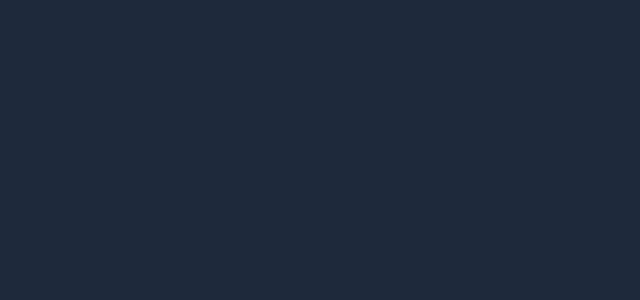
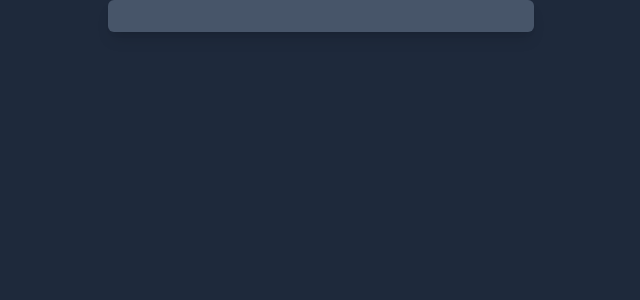
Before and after one commit to neel1996/saul, a React (Vite) app in the folder ui/: page /login in a window 1280 px wide. Shown: the top 300 px of the page, without its empty margins (319-959 px from the left). Built offline with nearby package versions, Linux system fonts and the light colour scheme.

Commit message:
Add router setup

```diff
--- a/ui/index.html
+++ b/ui/index.html
@@ -9,6 +9,6 @@
     </head>
     <body class="bg-slate-800">
         <div id="root"></div>
-        <script type="module" src="/src/main.jsx"></script>
+        <script type="module" src="./src/main.jsx"></script>
     </body>
 </html>
--- a/ui/src/App.jsx
+++ b/ui/src/App.jsx
@@ -1,5 +1,12 @@
+import { RouterProvider } from "react-router-dom";
+import { router } from "./Routes";
+
 function App() {
-    return <div className="bg-slate-800"></div>;
+    return (
+        <div className="bg-slate-800">
+            <RouterProvider router={router}></RouterProvider>
+        </div>
+    );
 }
 
 export default App;
--- /dev/null
+++ b/ui/src/Routes.js
@@ -0,0 +1,10 @@
+import {
+    Route,
+    createBrowserRouter,
+    createRoutesFromElements,
+} from "react-router-dom";
+import Login from "./pages/Login";
+
+export const router = createBrowserRouter(
+    createRoutesFromElements(<Route path="/login" element={<Login />} />)
+);
--- /dev/null
+++ b/ui/src/components/login/Login.jsx
@@ -0,0 +1,7 @@
+import React from "react";
+
+export default function Login() {
+    return (
+        <div className="flex mx-auto my-auto p-4 rounded-md bg-slate-600 shadow-lg w-1/3"></div>
+    );
+}
--- /dev/null
+++ b/ui/src/components/login/index.js
@@ -0,0 +1,3 @@
+import Login from "./Login";
+
+export default Login;
--- /dev/null
+++ b/ui/src/pages/Login.js
@@ -0,0 +1,6 @@
+import React from "react";
+import Login from "../components/login";
+
+export default function LoginPage() {
+    return <Login />;
+}
--- a/ui/vite.config.js
+++ b/ui/vite.config.js
@@ -7,5 +7,6 @@ export default defineConfig({
     server: {
         port: 3000,
         host: "0.0.0.0",
+        base: "/",
     },
 });
```
